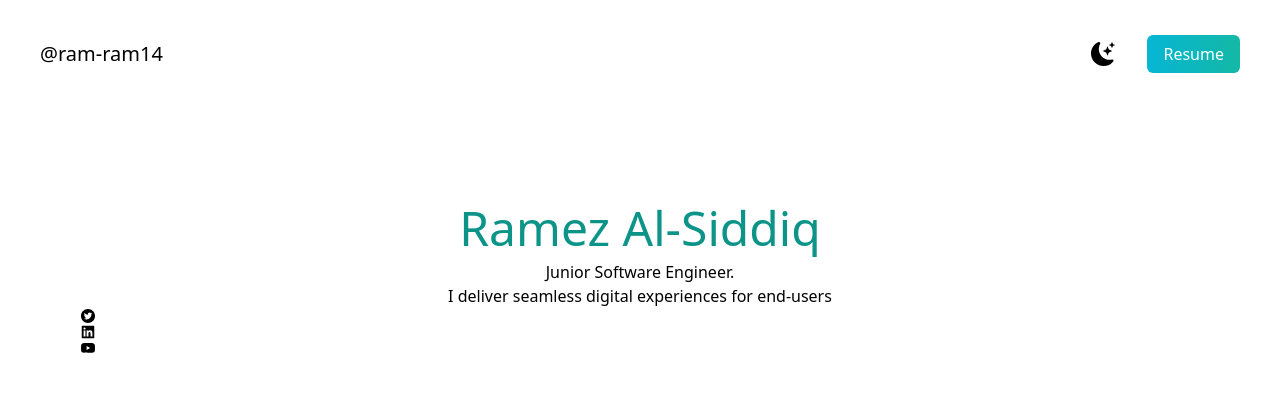
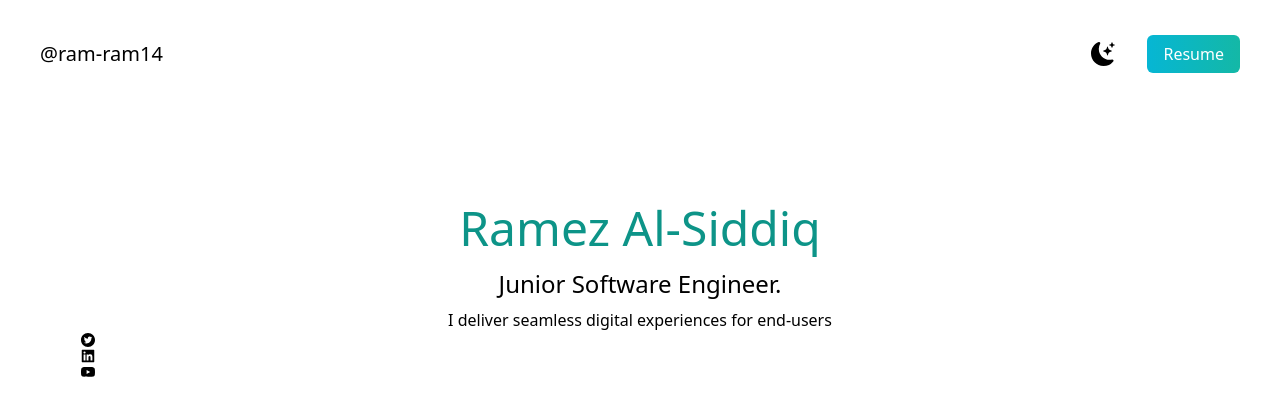
Before and after one commit to ram-ram14/cuddly-meme, a Next.js app in the folder my-portfolio/my-portfolio/: page / in a window 1280 px wide. Shown: the top 416 px of the page. Built offline with nearby package versions, Linux system fonts and the light colour scheme.

Commit message:
styled the h3 tag

```diff
--- a/my-portfolio/my-portfolio/pages/index.js
+++ b/my-portfolio/my-portfolio/pages/index.js
@@ -29,7 +29,7 @@ export default function Home() {
           </nav>
           <div className='text-center p-10'>
             <h2 className='text-5xl py-2 text-teal-600 font-medium'>Ramez Al-Siddiq</h2>
-            <h3>Junior Software Engineer.</h3>
+            <h3 className='text-2xl py-2'>Junior Software Engineer.</h3>
             <p>
               I deliver seamless digital experiences for end-users
             </p>
```
